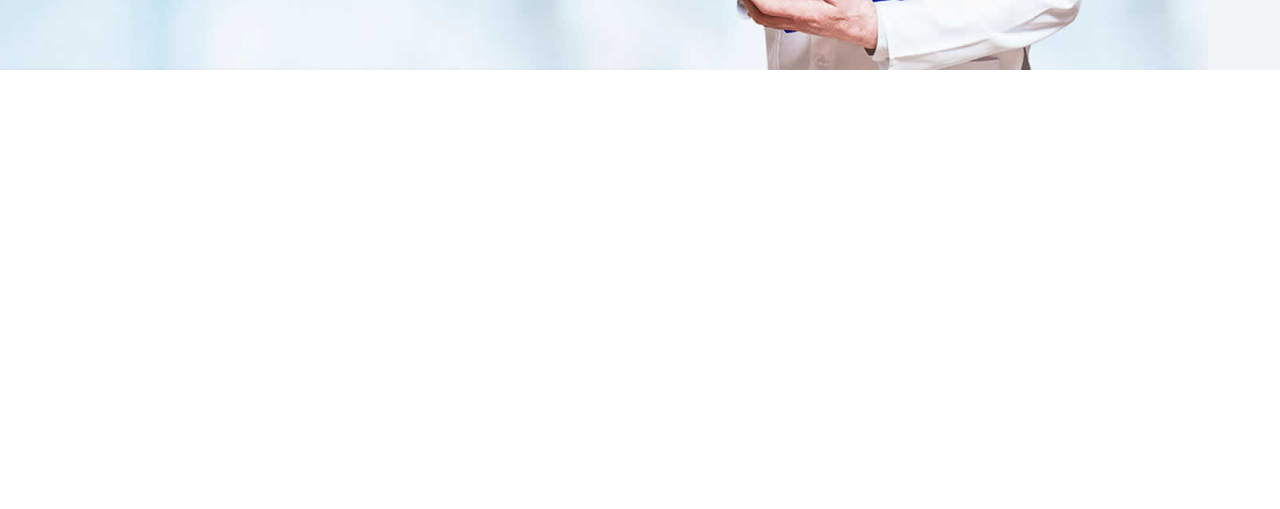
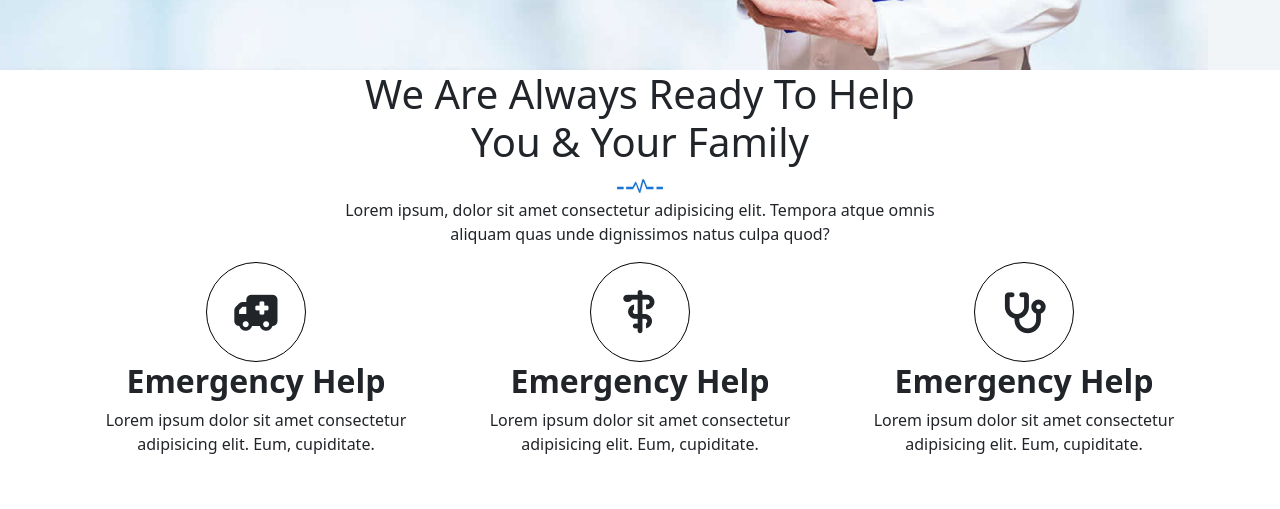
Before and after one commit to oufkirhamza/Projet_final_css_OUFKIR_Hamza, a plain HTML site: page index.html in a window 1280 px wide. Shown: the part 657-1166 px from the top of the page. Before the commit the page ends 800 px from the top, so only its background shows below. Drawn offline with nearby package versions, Linux system fonts and the light colour scheme.

Commit message:
second section

```diff
--- a/index.html
+++ b/index.html
@@ -92,6 +92,31 @@
                 </button>
             </div>
         </section>
+        <section class="section2">
+            <div class="up_sectwo">
+                <h1>We Are Always Ready To Help You & Your Family</h1>
+                <img src="./public/img/section-img.png" alt="">
+                <p>Lorem ipsum, dolor sit amet consectetur adipisicing elit. Tempora atque omnis aliquam quas unde
+                    dignissimos natus culpa quod?</p>
+            </div>
+            <div class="down_sectwo">
+                <div>
+                    <div><i class="fa-solid fa-truck-medical fa-flip-horizontal"></i></div>
+                    <h2>Emergency Help</h2>
+                    <p>Lorem ipsum dolor sit amet consectetur adipisicing elit. Eum, cupiditate.</p>
+                </div>
+                <div>
+                    <div><i class="fa-solid fa-staff-snake"></i></div>
+                    <h2>Emergency Help</h2>
+                    <p>Lorem ipsum dolor sit amet consectetur adipisicing elit. Eum, cupiditate.</p>
+                </div>
+                <div>
+                    <div><i class="fa-solid fa-stethoscope"></i></div>
+                    <h2>Emergency Help</h2>
+                    <p>Lorem ipsum dolor sit amet consectetur adipisicing elit. Eum, cupiditate.</p>
+                </div>
+            </div>
+        </section>
 
 
 
```
